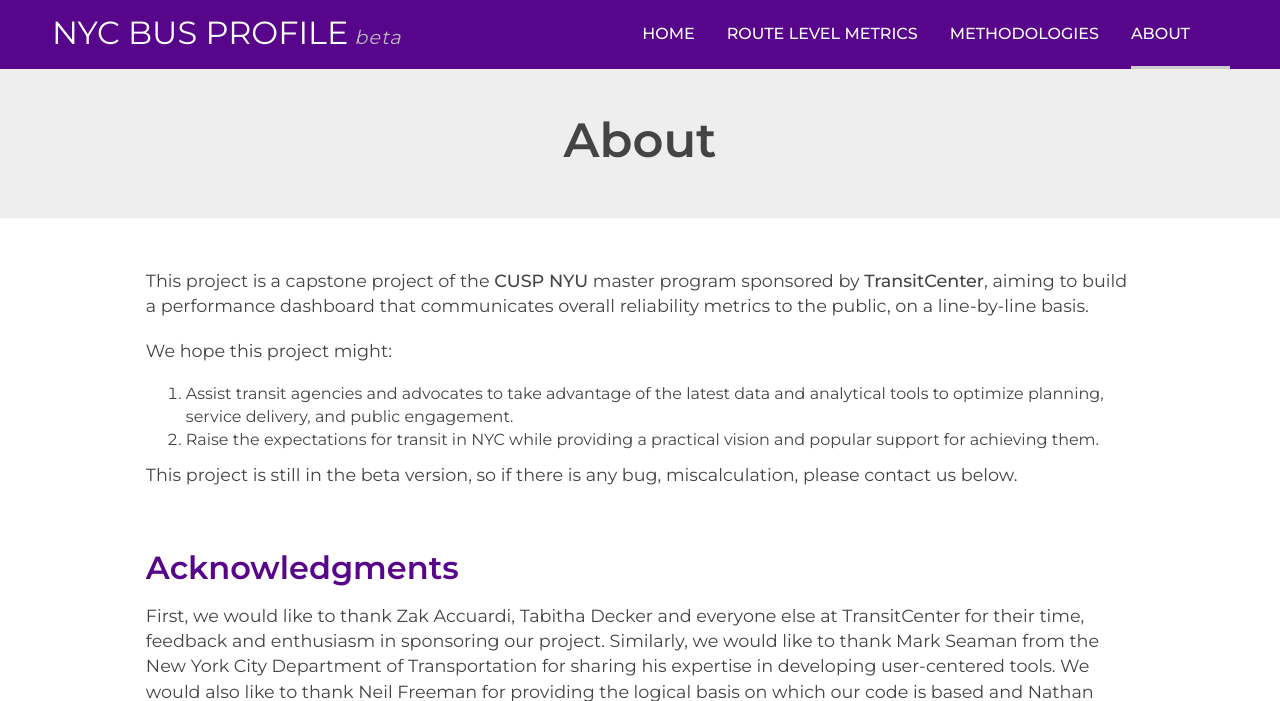
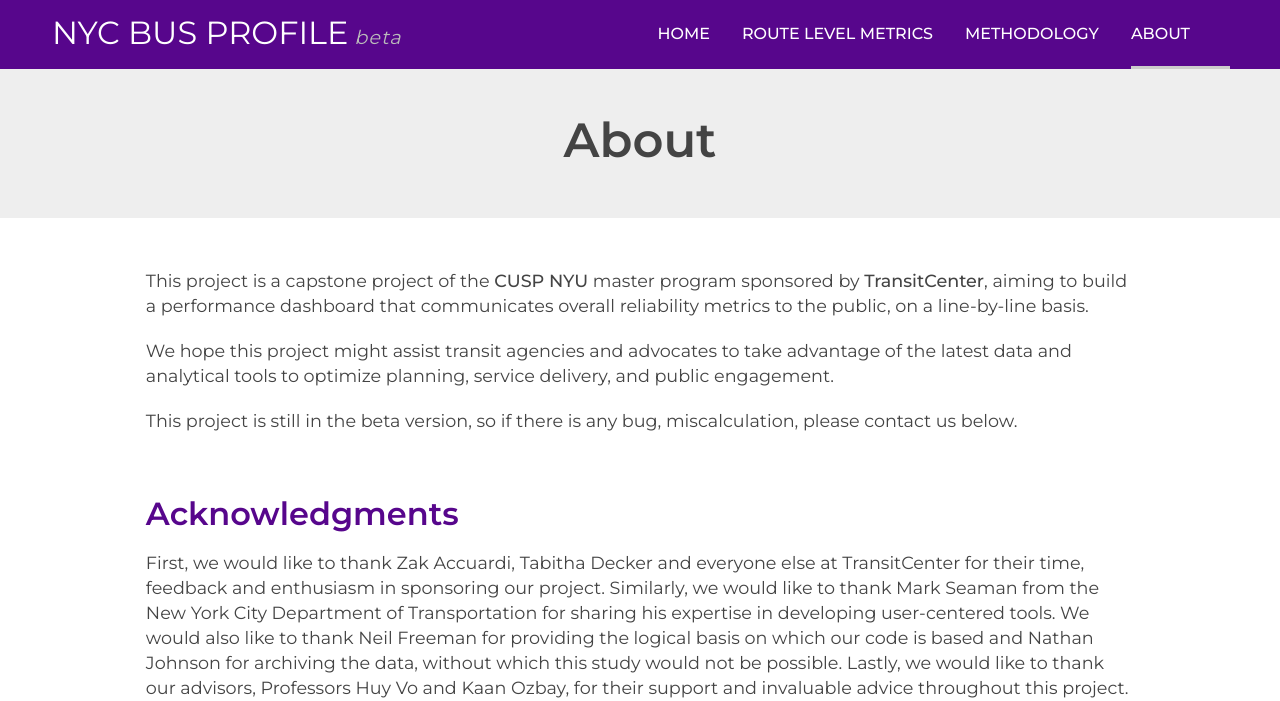
Before and after one commit to ian-wright/bus-stats-transitcenter, a Flask app: page /about in a window 1280 px wide. Shown: the top 701 px of the page. Run offline with Flask 2, Linux system fonts and the light colour scheme; some libraries are stand-ins or nearby versions.

Commit message:
edit copies

```diff
--- a/app.py
+++ b/app.py
@@ -19,9 +19,9 @@
 Compress(app)
 
 # WINDOWS setup
-#app.config['SQLALCHEMY_DATABASE_URI'] = 'postgresql://root:root@localhost:5432/transit'
+app.config['SQLALCHEMY_DATABASE_URI'] = 'postgresql://root:root@localhost:5432/transit'
 # MAC setup
-app.config['SQLALCHEMY_DATABASE_URI'] = 'postgresql://localhost/transit'
+# app.config['SQLALCHEMY_DATABASE_URI'] = 'postgresql://localhost/transit'
 # COMPUTE setup
 #app.config['SQLALCHEMY_DATABASE_URI'] = 'postgresql://compute.cusp.nyu.edu/transitcenter_viz'
 
@@ -358,8 +358,8 @@
 def about():
     return render_template('about.html')
 
-@app.route('/methodologies')
-def methodologies():
+@app.route('/methodology')
+def methodology():
     return render_template('methodologies.html')
 
 
--- a/static/css/performances.css
+++ b/static/css/performances.css
@@ -2020,9 +2020,9 @@
   padding: 2px 5px;
 }
 
-.boroMetricsBad > span {
-  color: #a94442;
-  background-color:#f2dede;
+.boroMetrics > span {
+  color: #444;
+  background-color:#f3f3f3;
   font-size:16px;
   font-weight: bold;
 }
@@ -2037,13 +2037,6 @@
 
 .light-purple {
   color: #E9DEFF;
-}
-
-.boroMetricsGood > span {
-  color: #3c763d;
-  background-color: #dff0d8;
-  font-size:16px;
-  font-weight: bold;
 }
 
 .font20 {
--- a/templates/404.html
+++ b/templates/404.html
@@ -47,8 +47,8 @@
             </a>
           </li>
           <li>
-            <a href="/methodologies">
-              <span>Methodologies</span>
+            <a href="/methodology">
+              <span>Methodology</span>
             </a>
           </li>
           <li class="active">
--- a/templates/about.html
+++ b/templates/about.html
@@ -46,8 +46,8 @@
             </a>
           </li>
           <li>
-            <a href="/methodologies">
-              <span>Methodologies</span>
+            <a href="/methodology">
+              <span>Methodology</span>
             </a>
           </li>
           <li class="active">
@@ -72,17 +72,7 @@
         aiming to build a performance dashboard that communicates overall reliability metrics to the public, on a line-by-line basis.
       </p>
       <p class="about">
-          We hope this project might:
-      </p>
-      <p class="about">
-        <ol>
-          <li>
-            Assist transit agencies and advocates to take advantage of the latest data and analytical tools to optimize planning, service delivery, and public engagement.
-          </li>
-          <li>
-            Raise the expectations for transit in NYC while providing a practical vision and popular support for achieving them.
-          </li>
-        </ol>
+          We hope this project might assist transit agencies and advocates to take advantage of the latest data and analytical tools to optimize planning, service delivery, and public engagement.
       </p>
       <p class="about">
         This project is still in the beta version, so if there is any bug, miscalculation, please contact us below.
--- a/templates/routev2.html
+++ b/templates/routev2.html
@@ -47,8 +47,8 @@
             </a>
           </li>
           <li>
-            <a href="/methodologies">
-              <span>Methodologies</span>
+            <a href="/methodology">
+              <span>Methodology</span>
             </a>
           </li>
           <li>
```
Also changed, not shown: templates/homev2.html (+16 -16 lines), templates/methodologies.html (+16 -7 lines), static/tc_map.js (line endings or trailing spaces).
